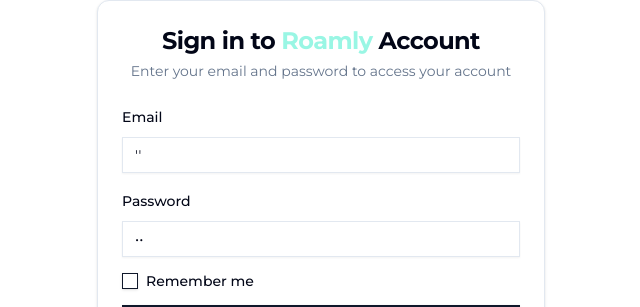
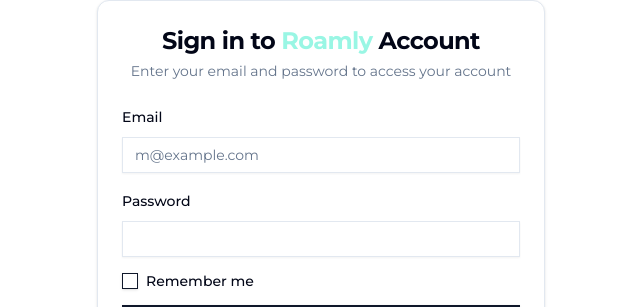
Before and after one commit to Victor98k/roamly-bnb, a Next.js app: page /login in a window 1280 px wide. Shown: the part 123-430 px from the top of the page, without its empty margins (319-959 px from the left). Built offline with nearby package versions, Linux system fonts and the light colour scheme.

Commit message:
comments 4 presentation.

```diff
--- a/src/app/my-bookings/page.tsx
+++ b/src/app/my-bookings/page.tsx
@@ -177,6 +177,7 @@ function MyBookings() {
                               Check-In Date:
                               <span className="font-semibold">
                                 {new Date(booking.checkIn).toLocaleDateString()}
+                                {/* Convert the checkIn date to a string */}
                               </span>
                             </p>
                             <p>
@@ -185,6 +186,7 @@ function MyBookings() {
                                 {new Date(
                                   booking.checkOut
                                 ).toLocaleDateString()}
+                                {/* Convert the checkOut date to a string */}
                               </span>
                             </p>
                             <p className="text-lg font-semibold">
--- a/src/app/my-listings/page.tsx
+++ b/src/app/my-listings/page.tsx
@@ -87,6 +87,8 @@ export default function MyListings() {
     }
   };
 
+  // VG KRAV
+  // VG - En inloggad användare ska kunna ta bort listings.
   const handleDeleteListing = async (listingId: string) => {
     try {
       await fetch(`/api/listings/${listingId}`, { method: "DELETE" });
--- a/src/components/bnb-login.tsx
+++ b/src/components/bnb-login.tsx
@@ -17,8 +17,8 @@ import { Label } from "@/components/ui/label";
 import { Facebook, Mail, Terminal } from "lucide-react";
 import { Alert } from "antd";
 export function Login() {
-  const [email, setEmail] = useState("''");
-  const [password, setPassword] = useState("''");
+  const [email, setEmail] = useState("");
+  const [password, setPassword] = useState("");
   const [alert, setAlert] = useState<{
     type: "success" | "error" | "loading";
     message: string;
```
Also changed, not shown: src/components/listing-cards.tsx (+11 -1 lines), src/app/login/page.tsx (line endings or trailing spaces).
